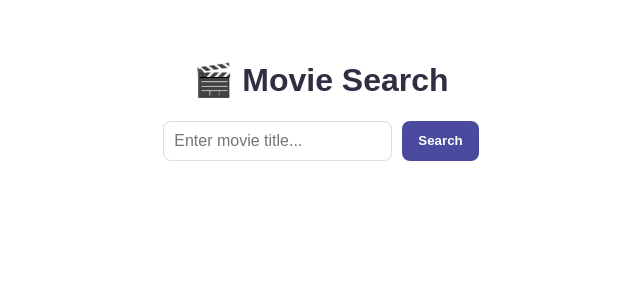
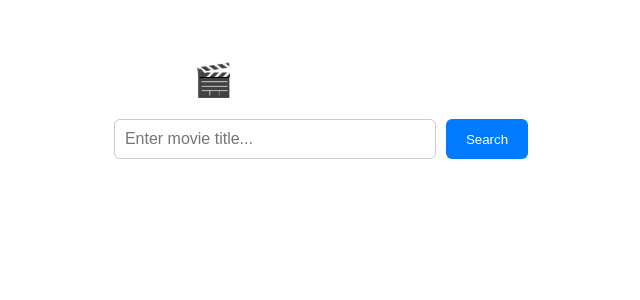
Before and after one commit to Bershadska-Oksana/04-react-query, a React (Vite) app: page / in a window 1280 px wide. Shown: the top 300 px of the page, without its empty margins (319-959 px from the left). Built offline with nearby package versions, Linux system fonts and the light colour scheme.

Commit message:
save changes

```diff
--- a/src/components/App/App.module.css
+++ b/src/components/App/App.module.css
@@ -1,42 +1,69 @@
 .container {
-  display: flex;
-  flex-direction: column;
-  align-items: center;
-  padding: 40px;
-  background-color: #ffffff;
-  color: #2e2f42;
-  min-height: 100vh;
+  max-width: 1200px;
+  margin: 0 auto;
+  padding: 40px 20px;
+  color: #fff;
+  text-align: center;
 }
 
-form {
-  display: flex;
-  gap: 10px;
+.title {
   margin-bottom: 20px;
+  font-size: 2rem;
 }
 
-input {
+.form {
+  display: flex;
+  justify-content: center;
+  margin-bottom: 30px;
+  gap: 10px;
+}
+
+.input {
   padding: 10px;
-  border-radius: 8px;
-  border: 1px solid #ddd;
+  width: 300px;
+  border-radius: 6px;
+  border: 1px solid #ccc;
   font-size: 16px;
 }
 
-button {
-  padding: 10px 16px;
-  border-radius: 8px;
+.button {
+  padding: 10px 20px;
   border: none;
-  background-color: #4a4a9f;
+  background-color: #007bff;
   color: white;
+  border-radius: 6px;
   cursor: pointer;
-  font-weight: bold;
   transition: background-color 0.3s ease;
 }
 
-button:hover {
-  background-color: #6a6ad9;
+.button:hover {
+  background-color: #0056b3;
 }
 
-.loadMore {
-  margin-top: 20px;
-  background-color: #4a4a9f;
+.pagination {
+  display: flex;
+  justify-content: center;
+  flex-wrap: wrap;
+  gap: 8px;
+  margin: 20px 0;
 }
+
+.pageButton {
+  padding: 8px 14px;
+  border: 1px solid #007bff;
+  background: transparent;
+  color: #007bff;
+  border-radius: 6px;
+  cursor: pointer;
+  transition: all 0.3s ease;
+}
+
+.pageButton:hover {
+  background-color: #007bff;
+  color: white;
+}
+
+.active {
+  background-color: #007bff;
+  color: white;
+}
--- a/src/components/App/App.tsx
+++ b/src/components/App/App.tsx
@@ -1,4 +1,4 @@
-import { useState, useEffect } from "react";
+import { useState } from "react";
 import { fetchMovies } from "../../services/movieService";
 import MovieList from "../MovieList/MovieList";
 import styles from "./App.module.css";
@@ -8,30 +8,51 @@ const App = () => {
   const [query, setQuery] = useState("");
   const [movies, setMovies] = useState<Movie[]>([]);
   const [page, setPage] = useState(1);
-  const [totalPages, setTotalPages] = useState(0);
+  const [totalPages, setTotalPages] = useState(1);
   const [loading, setLoading] = useState(false);
 
-  useEffect(() => {
-    if (!query.trim()) return;
-    const getMovies = async () => {
-      setLoading(true);
-      const data = await fetchMovies(query, page);
-      setMovies(data.results);
-      setTotalPages(data.total_pages);
-      setLoading(false);
-    };
-    getMovies();
-  }, [query, page]);
-
-  const handleSearch = (e: React.FormEvent) => {
+  const handleSearch = async (e: React.FormEvent) => {
     e.preventDefault();
     if (!query.trim()) return;
+
+    setLoading(true);
+    const data = await fetchMovies(query, 1);
+    setMovies(data.results);
     setPage(1);
+    setTotalPages(data.total_pages);
+    setLoading(false);
   };
 
-  const handlePageChange = (newPage: number) => {
+  const handlePageChange = async (newPage: number) => {
+    if (newPage === page) return;
+    setLoading(true);
+    const data = await fetchMovies(query, newPage);
+    setMovies(data.results);
     setPage(newPage);
-    window.scrollTo({ top: 0, behavior: "smooth" });
+    setLoading(false);
+  };
+
+  const renderPagination = () => {
+    const pages = Array.from(
+      { length: Math.min(totalPages, 10) },
+      (_, i) => i + 1
+    );
+
+    return (
+      <div className={styles.pagination}>
+        {pages.map((num) => (
+          <button
+            key={num}
+            onClick={() => handlePageChange(num)}
+            className={`${styles.pageButton} ${
+              page === num ? styles.active : ""
+            }`}
+          >
+            {num}
+          </button>
+        ))}
+      </div>
+    );
   };
 
   return (
@@ -43,29 +64,14 @@ const App = () => {
           placeholder="Enter movie title..."
           value={query}
           onChange={(e) => setQuery(e.target.value)}
+          className={styles.input}
         />
-        <button type="submit" disabled={loading}>
+        <button type="submit" disabled={loading} className={styles.button}>
           {loading ? "Searching..." : "Search"}
         </button>
       </form>
-
-      <MovieList movies={movies} />
-
-      {movies.length > 0 && (
-        <div className={styles.pagination}>
-          {Array.from({ length: Math.min(totalPages, 10) }, (_, i) => (
-            <button
-              key={i + 1}
-              onClick={() => handlePageChange(i + 1)}
-              className={`${styles.pageBtn} ${
-                page === i + 1 ? styles.activePage : ""
-              }`}
-            >
-              {i + 1}
-            </button>
-          ))}
-        </div>
-      )}
+      {movies.length > 0 && renderPagination()} <MovieList movies={movies} />
+      {movies.length > 0 && renderPagination()}{" "}
     </div>
   );
 };
--- a/src/components/MovieList/MovieList.module.css
+++ b/src/components/MovieList/MovieList.module.css
@@ -1,17 +1,33 @@
 .list {
   display: grid;
-  grid-template-columns: repeat(auto-fill, minmax(150px, 1fr));
-  gap: 1rem;
-  list-style: none;
-  padding: 0;
+  grid-template-columns: repeat(5, 1fr);
+  gap: 20px;
+  justify-items: center;
+  margin-top: 30px;
 }
 
-img {
+.item {
+  background-color: #222;
+  border-radius: 10px;
+  overflow: hidden;
+  text-align: center;
+  padding: 10px;
+  color: white;
+  transition: transform 0.3s ease;
+}
+
+.item:hover {
+  transform: scale(1.05);
+}
+
+.image {
   width: 100%;
+  height: 280px;
+  object-fit: cover;
   border-radius: 8px;
 }
 
-p {
-  margin-top: 0.5rem;
-  font-weight: 500;
+.title {
+  margin-top: 10px;
+  font-size: 1rem;
 }
```
Also changed, not shown: 1 other file (tests, documents, lock files or other folders).
